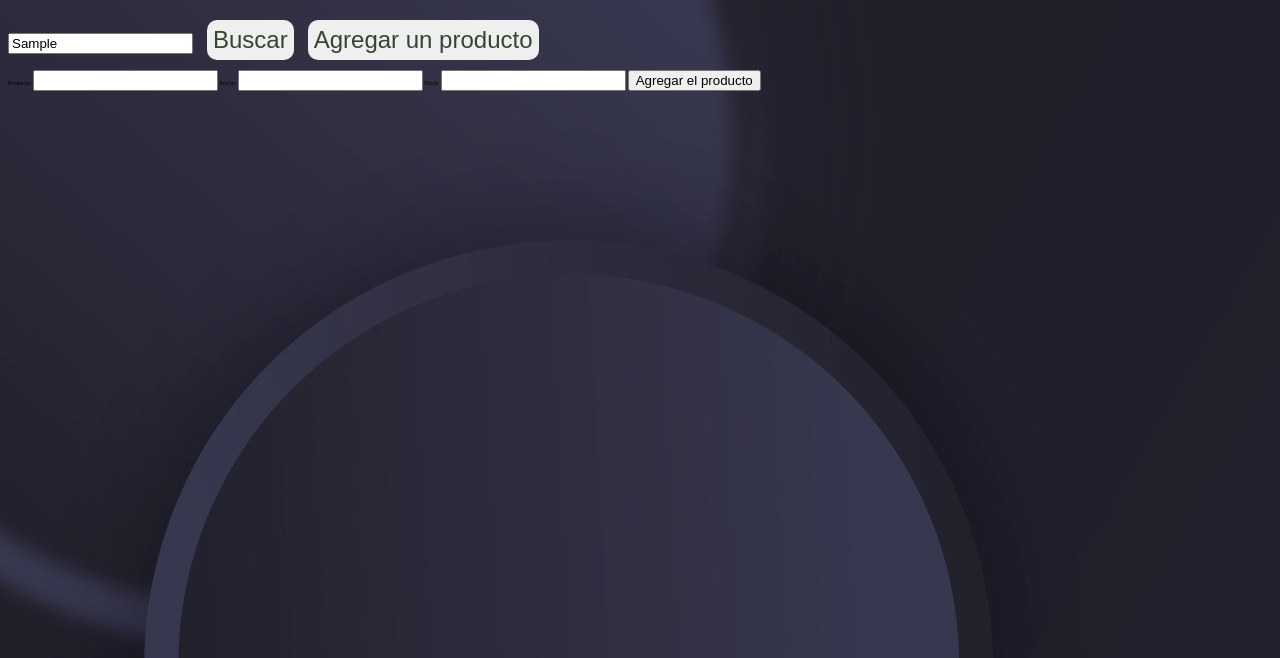
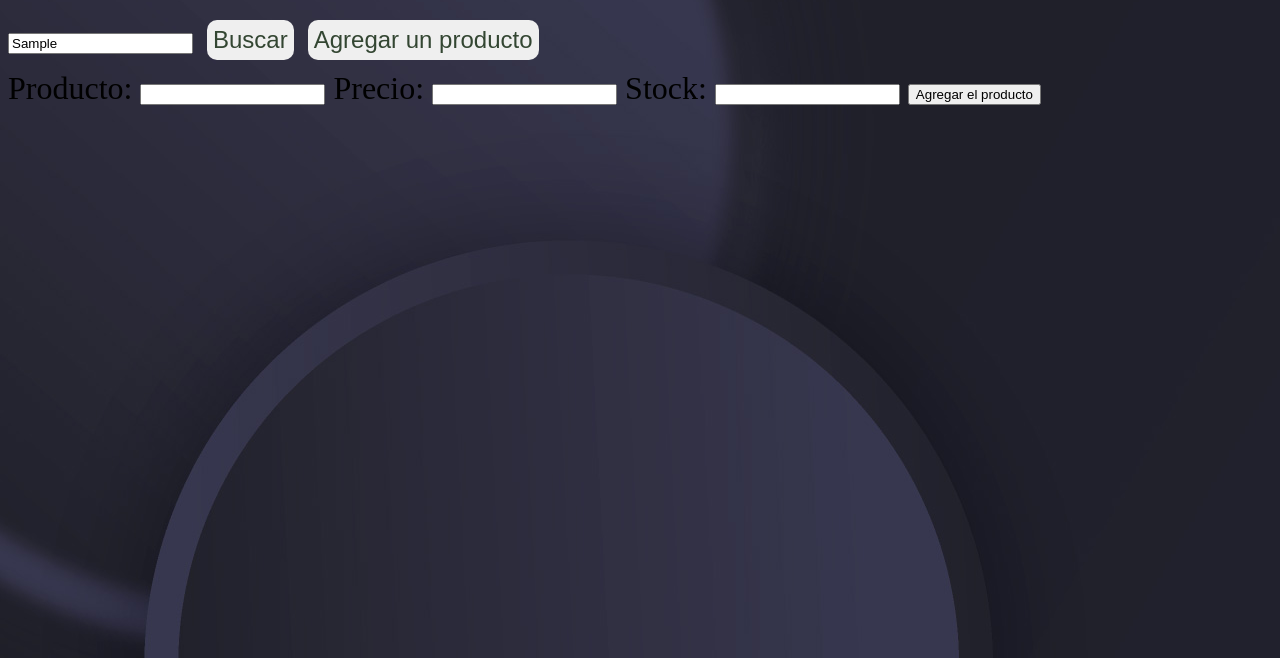
Before and after one commit to eKeevin/CursoJS, a plain HTML site: page index.html in a window 1280 px wide. Both pictures are taken after typing "Sample" into the empty fields and a click on the button "Agregar un producto". Shown: the part 142-800 px from the top of the page. Drawn offline with Linux system fonts and the light colour scheme.

Commit message:
final 3era

```diff
--- a/style.css
+++ b/style.css
@@ -35,7 +35,7 @@ h1{
 }
 
 .formularioNuevoProducto{
-font-size: 2%;
+font-size: 2em;
 
 }
 
```
